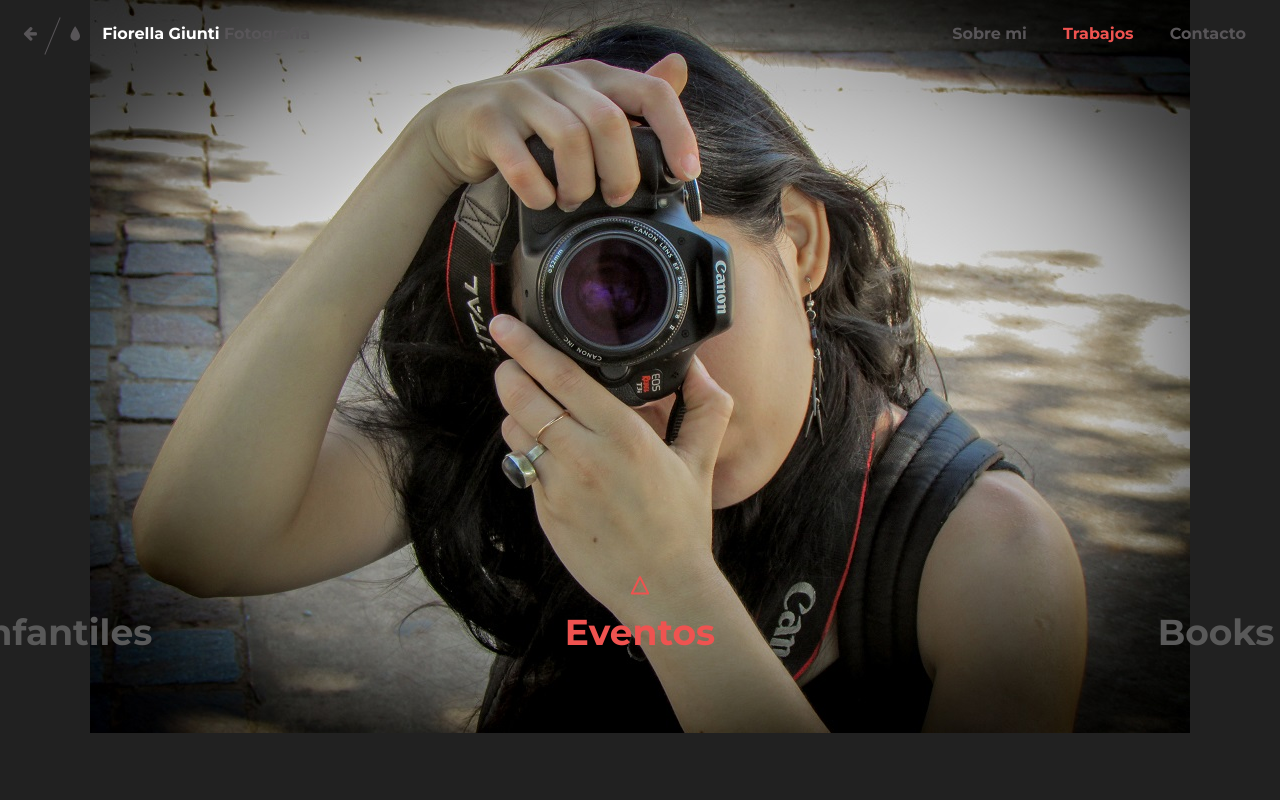
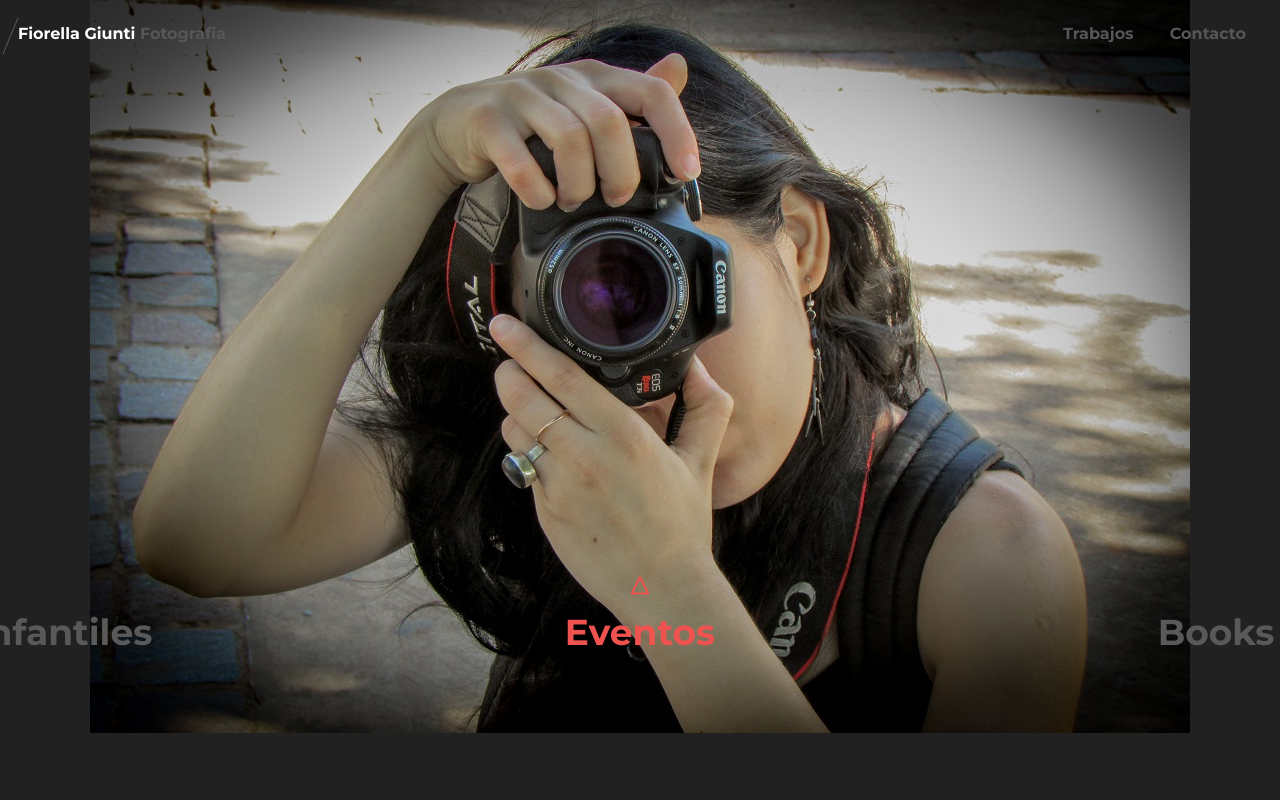
Before and after one commit to glasalvia/sitio_fotografia, a Django app: page / in a window 1280 px wide. Run offline with Django 3.2, Linux system fonts and the light colour scheme; data that the repository does not hold is empty.

Commit message:
Se emprolija la base

```diff
--- a/sitio_fotografia/templates/base/base.html
+++ b/sitio_fotografia/templates/base/base.html
@@ -1,20 +1,23 @@
 {% load staticfiles %}
 
 <!DOCTYPE html>
-<html lang="en" class="no-js">
+<html lang="es" class="no-js">
 <head>
 	<meta charset="UTF-8" />
 	<meta http-equiv="X-UA-Compatible" content="IE=edge">
 	<meta name="viewport" content="width=device-width, initial-scale=1">
 	<title>Fiorella Giunti Fotografia</title>
 	<meta name="description" content="Sitio de fotografia de Fiorella Carolina Giunti" />
-	<meta name="keywords" content="photography, template, layout, effect, expand, image stack, animation, flickity, tilt" />
-	<meta name="author" content="glasalvia" />
+	<meta name="keywords" content="photography, template, layout, effect, expand, image stack, animation, flickity, tilt, Fotografia, eventos, Fiorella, Giunti, imagenes" />
+	<meta name="author" content="glasalviacalio@gmail.com" />
 	<link rel="shortcut icon" href="favicon.ico">
 	<link rel="stylesheet" type="text/css" href="{% static 'css/normalize.css' %}"/>
 	<link rel="stylesheet" type="text/css" href="{% static 'css/flickity.css' %}"/>
 	<link rel="stylesheet" type="text/css" href="{% static 'css/main.css' %}"/>
+	<link rel="stylesheet" type="text/css" href="{% static 'css/sitio.css' %}"/>
 	<script src="{% static 'js/modernizr.custom.js' %}"></script>
+
+
 </head>
 <body>
 	<div class="container">
@@ -26,14 +29,27 @@
 
 		 {% block navbar %}
 		<header class="codrops-header">
+
+
 			<div class="codrops-links">
-				<a class="codrops-icon codrops-icon--prev" href="{% url 'index' %}" title="Previous Demo"><span>Volver a la Home</span></a>
-				<a class="codrops-icon codrops-icon--drop" href="{% url 'index' %}" title="Back to the article"><span>Volver a la Home</span></a>
+				<div class="row">
+				     <div class="col-md-12">
+
+						<a href="https://www.facebook.com/fiorellagiuntifotografia/" target="_blank" class="btn-social btn-facebook">
+							<i class="fa fa-facebook"></i>
+						</a>
+						<a href="https://www.instagram.com/fiorellagiuntifotografia/" target="_blank" class="btn-social btn-instagram">
+							<i class="fa fa-instagram"></i>
+						</a>
+
+					 </div>
+				</div>
 			</div>
+
 			<h1 class="codrops-title">Fiorella Giunti <span>Fotografia</span></h1>
 			<nav class="menu">
-				<a class="menu__item" href="{% url 'sobre_mi' %}"><span>Sobre mi</span></a>
-				<a class="menu__item menu__item--current" href="{% url 'index' %}"><span>Trabajos</span></a>
+				<!-- <a class="menu__item" href="{% url 'sobre_mi' %}"><span>Sobre mi</span></a> -->
+				<a class="menu__item" href="{% url 'index' %}"><span>Trabajos</span></a>
 				<a class="menu__item" href="{% url 'contacto' %}"><span>Contacto</span></a>
 			</nav>
 		</header>
@@ -47,7 +63,7 @@
 	</div>
 	<!-- /container -->
 
-	<!-- <img class="loader" src="{% static 'img/three-dots.svg' %}" width="60" alt="Loader image" /> -->
+	<!-- <img class="loader" src="{% static 'img/three-dots.svg' %}" width="60" alt="Loader image" />-->
 	<script src="{% static 'js/flickity.pkgd.min.js' %}"></script>
 	<script src="{% static 'js/smoothscroll.js' %}"></script>
 	<script src="{% static 'js/main.js' %}"></script>
```
